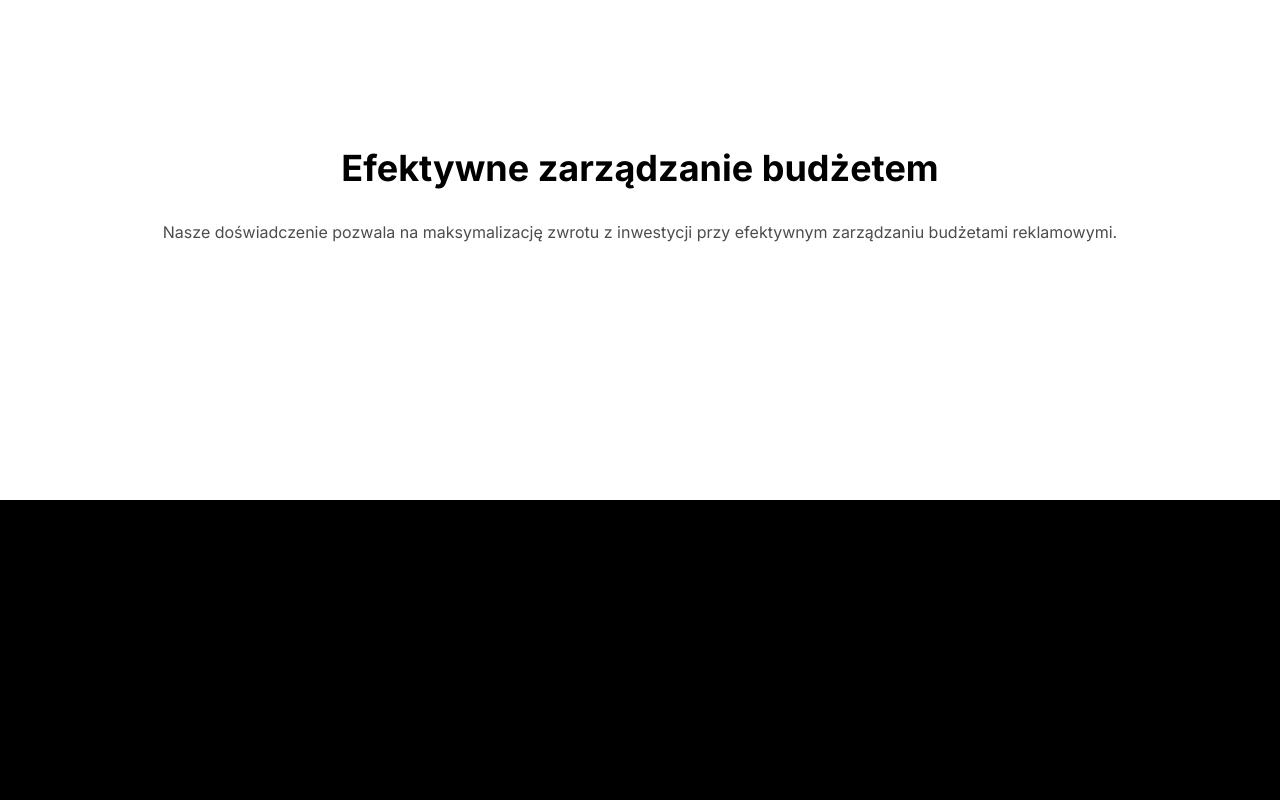
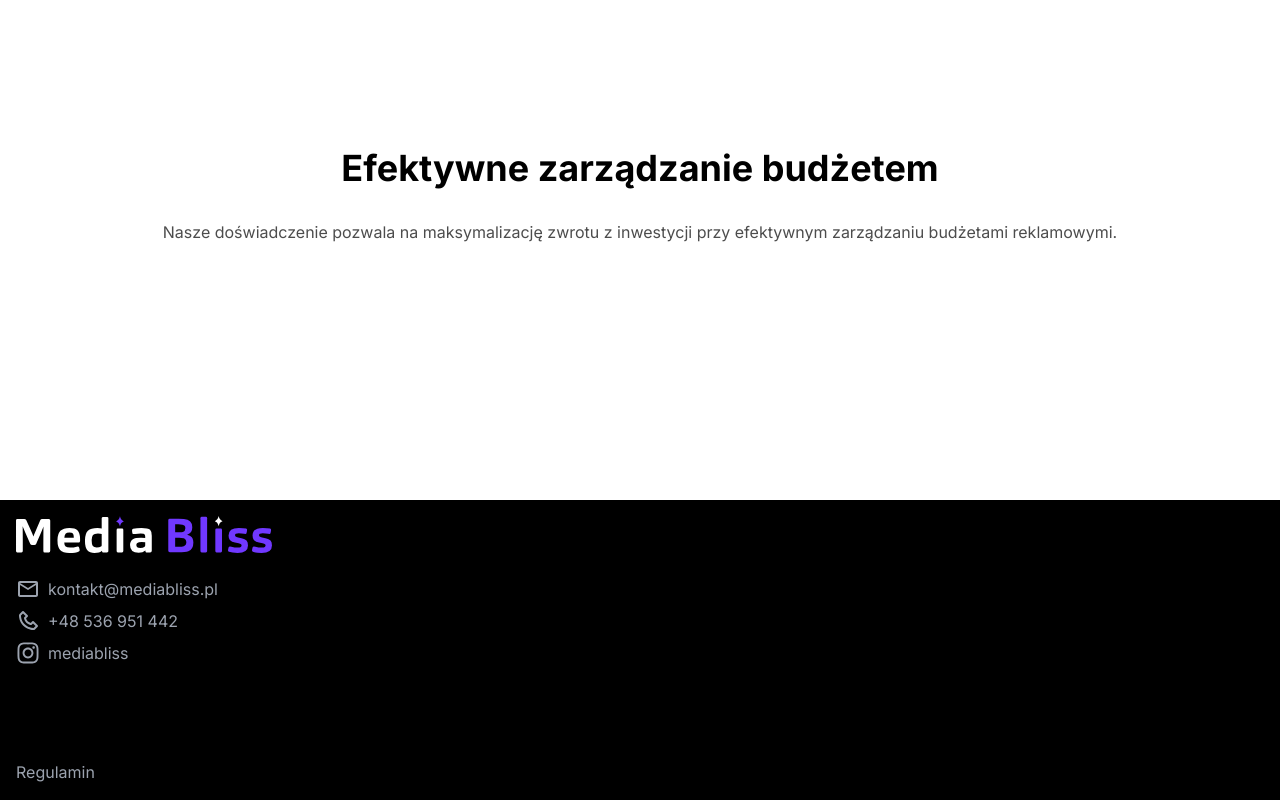
Before and after one commit to jakub-bartoszek/media-bliss, a Next.js app: page / in a window 1280 px wide. Shown: the part 2764-3564 px from the top of the page. Built offline with nearby package versions, Linux system fonts and the light colour scheme.

Commit message:
add: added simple styles for footer

```diff
--- a/components/footer.tsx
+++ b/components/footer.tsx
@@ -1,5 +1,48 @@
+import { BiPhone } from "react-icons/bi";
+import { FaInstagram } from "react-icons/fa";
+import { MdMailOutline } from "react-icons/md";
+
 const Footer = () => {
- return ( <footer className="bg-black h-[300px]">Footer</footer> );
-}
+ return (
+  <footer className="bg-black text-gray-400 h-[300px] p-4 flex justify-center">
+   <div className="w-full h-full max-w-[1400px] flex flex-col">
+    <img
+     className="w-64 mb-6"
+     src="mb-logo-dark-3.svg"
+    />
+    <div className="flex flex-col justify-between h-full">
+     <div className="flex flex-col gap-2">
+      <div className="flex gap-2 items-center hover:text-white w-max">
+       <div>
+        <MdMailOutline className="w-6 h-6" />
+       </div>
+       <a href="mailto:kontakt@mediabliss.pl">
+        kontakt@mediabliss.pl
+       </a>
+      </div>
+      <div className="flex gap-2 items-center hover:text-white w-max">
+       <div>
+        <BiPhone className="w-6 h-6" />
+       </div>
+       <a href="tel:+48536-951-44">+48 536 951 442</a>
+      </div>
+      <div className="flex gap-2 items-center hover:text-white w-max">
+       <div>
+        <FaInstagram className="w-6 h-6" />
+       </div>
+       <a>mediabliss</a>
+      </div>
+     </div>
+     <a
+      className="hover:text-white w-max"
+      href="/regulamin"
+     >
+      Regulamin
+     </a>
+    </div>
+   </div>
+  </footer>
+ );
+};
 
 export default Footer;
```
